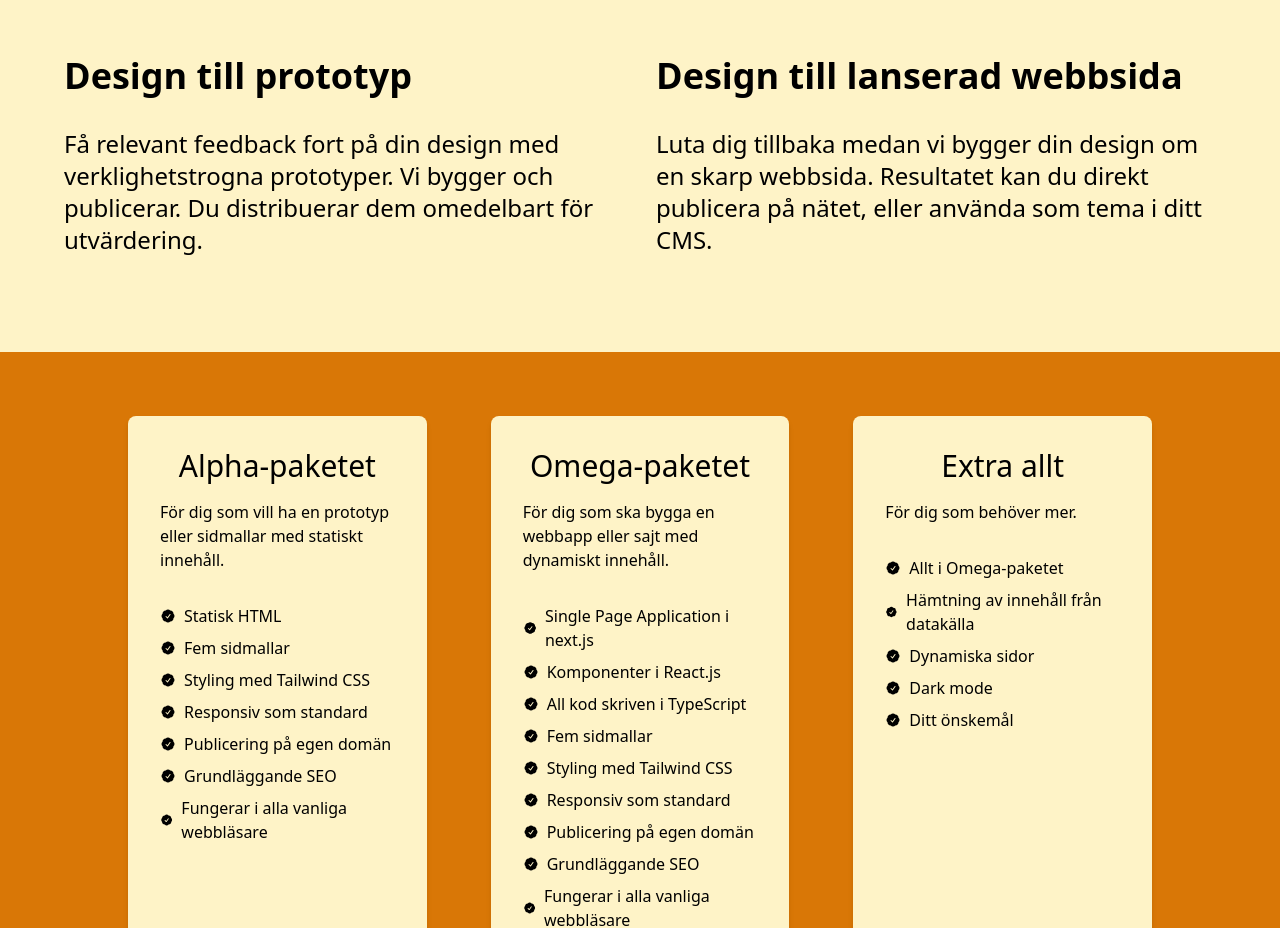
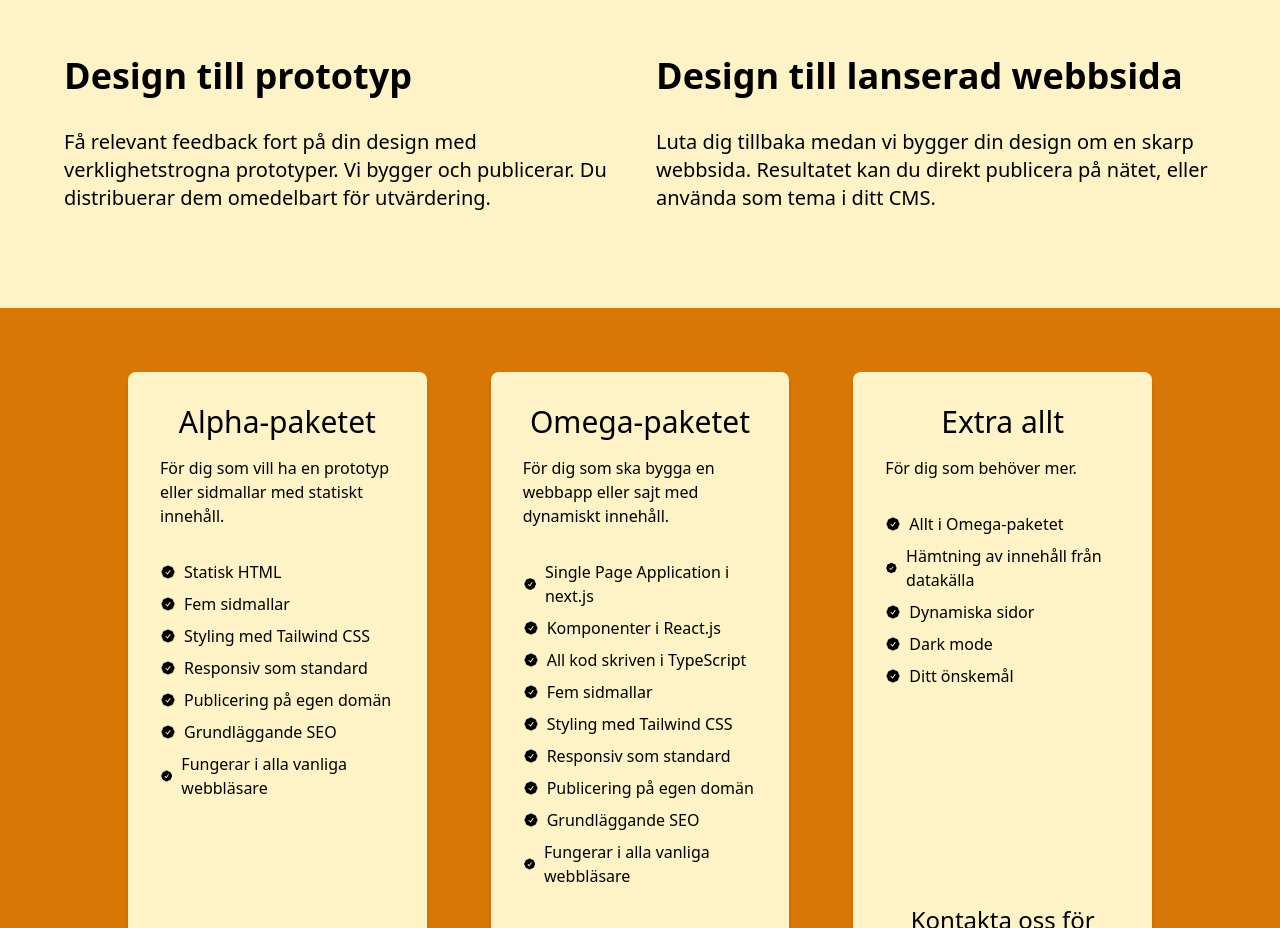
Before and after one commit to gish/kodjobb.se, a website: page src/index.html in a window 1280 px wide. Shown: the part 920-1848 px from the top of the page. Drawn offline with nearby package versions, Linux system fonts and the light colour scheme; files that its build step writes are made by us from their sources.

Commit message:
feat: harmonize text size

```diff
--- a/src/index.html
+++ b/src/index.html
@@ -49,7 +49,7 @@
         >
           <div>
             <h2 class="text-4xl font-bold">Design till prototyp</h2>
-            <p class="mt-8 max-w-2xl text-2xl">
+            <p class="mt-8 max-w-2xl text-xl">
               Få relevant feedback fort på din design med verklighetstrogna
               prototyper. Vi bygger och publicerar. Du distribuerar dem
               omedelbart för utvärdering.
@@ -59,7 +59,7 @@
             <h2 class="mt-16 text-4xl font-bold lg:mt-0">
               Design till lanserad webbsida
             </h2>
-            <p class="mt-8 max-w-2xl text-2xl">
+            <p class="mt-8 max-w-2xl text-xl">
               Luta dig tillbaka medan vi bygger din design om en skarp webbsida.
               Resultatet kan du direkt publicera på nätet, eller använda som
               tema i ditt CMS.
```
